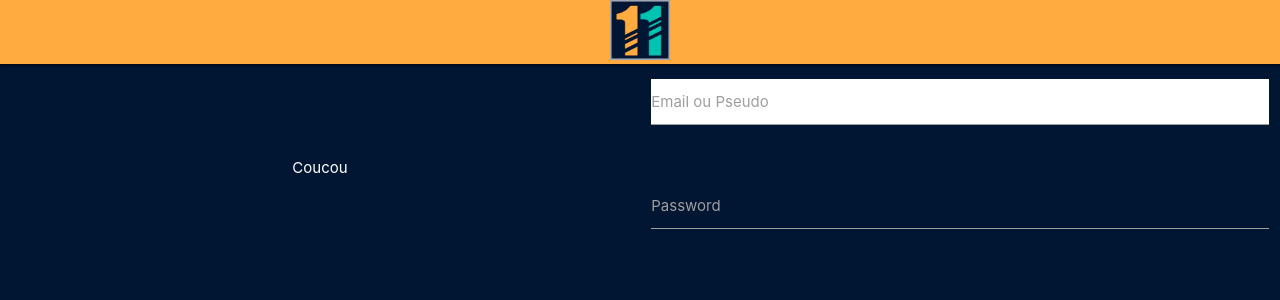
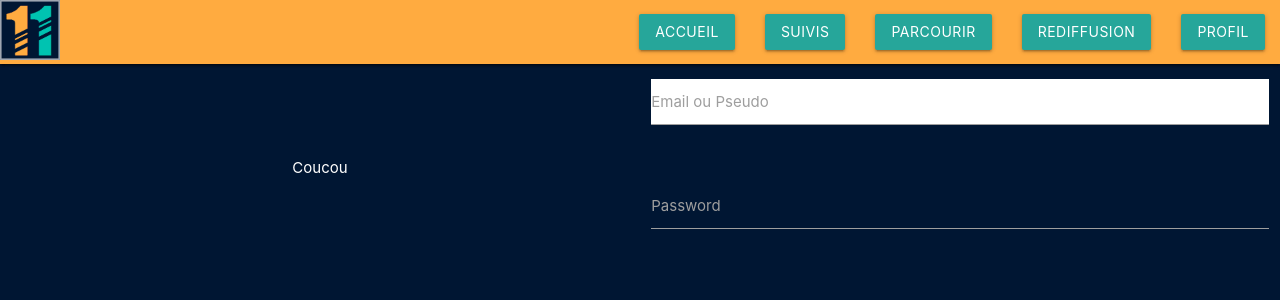
Before and after one commit to VincentQvy/Eleven, a PHP site: page /connexion.php in a window 1280 px wide. Shown: the top 300 px of the page. Run offline with PHP 8.4, Linux system fonts and the light colour scheme.

Commit message:
before pull

```diff
--- a/connexion.php
+++ b/connexion.php
@@ -12,9 +12,16 @@
 <body class='blue_bg'>
 
     <nav class='jaune'>
-        <div class="nav-wrapper z-depth-1">
-            <a class="brand-logo center valign-wrapper"><img src='images/eleven.png' height="60"></a>
-        </div>
+    <div class="nav-wrapper z-depth-1">
+      <a class="brand-logo"><img src='images/eleven.png' height="60"></a>
+      <ul id="nav-mobile" class="right hide-on-med-and-down">
+        <li><a href="index.php" class="waves-effect waves-light btn">Accueil</a></li>
+        <li><a class="waves-effect waves-light btn">Suivis</a></li>
+        <li><a class="waves-effect waves-light btn">Parcourir</a></li>
+        <li><a class="waves-effect waves-light btn">Rediffusion</a></li>
+        <li><a class="waves-effect waves-light btn">Profil</a></li>
+      </ul>
+    </div>
     </nav>
     <div class='row valign-wrapper'>
         <div class='col s6 center white-text'>
--- a/index.php
+++ b/index.php
@@ -12,7 +12,7 @@
 <body class='blue_bg'>
   <nav class='jaune'>
     <div class="nav-wrapper z-depth-1">
-      <a class="brand-logo"><img src='images/eleven.png' height="60"></a>
+      <!-- <a class="brand-logo"><img src='images/eleven.png' height="60"></a> -->
       <ul id="nav-mobile" class="right hide-on-med-and-down">
         <li><a href="connexion.php" class="waves-effect waves-light btn">connexion</a></li>
         <li><a class="waves-effect waves-light btn">Suivis</a></li>
@@ -36,13 +36,15 @@
     <a class="carousel-item" href="#one!"><img src="images/Starcraft2.jpg"></a>
     <a class="carousel-item" href="#one!"><img src="images/TFT.jpg"></a>
     <a class="carousel-item" href="#one!"><img src="images/Valorant.jpg"></a>
+    <a class="carousel-item" href="#one!"><img src="images/WOW.jpg"></a>
+    <a class="carousel-item" href="#one!"><img src="images/Smash.jpg"></a>
   </div>
 
   <script type="text/javascript" src="materialize/js/jquery.min.js"></script>
   <script type="text/javascript" src="materialize/js/materialize.min.js"></script>
   <script>
   $(document).ready(function(){
-    $('.carousel').carousel();
+    $('.carousel').carousel( {padding:200, fullWidth:true});
   });
 </script>
 </body>
--- a/materialize/css/styles.css
+++ b/materialize/css/styles.css
@@ -1,13 +1,13 @@
 .jaune{
-    background-color: #ffab40;
+    background-color: #ffab40  ;
 }
 
 .blue_bg{
-    background-color: #001633;
+    background-color: #001633 ;
 }
 
 .blue_light{
-    background-color: #85d5e6;
+    background-color: #4fc3f7;
 }
 
 .impact{
@@ -20,3 +20,7 @@
 .input{
     border-radius: 25px;
 }
+
+.indicators{
+    margin-top: 150px;
+}
```
Also changed, not shown: images/CSGO.jpg, images/Dota2.jpg, images/F1_2020.jpg, images/Fifa21.jpg, images/Fortnite.jpg, images/Hearstone.jpg, images/LoL.jpg, images/Overwatch.jpg, images/R6.jpg, images/Rocket_League.jpg, images/Smash.jpg (added), images/Starcraft2.jpg, images/TFT.jpg, images/WOW.jpg (added).
